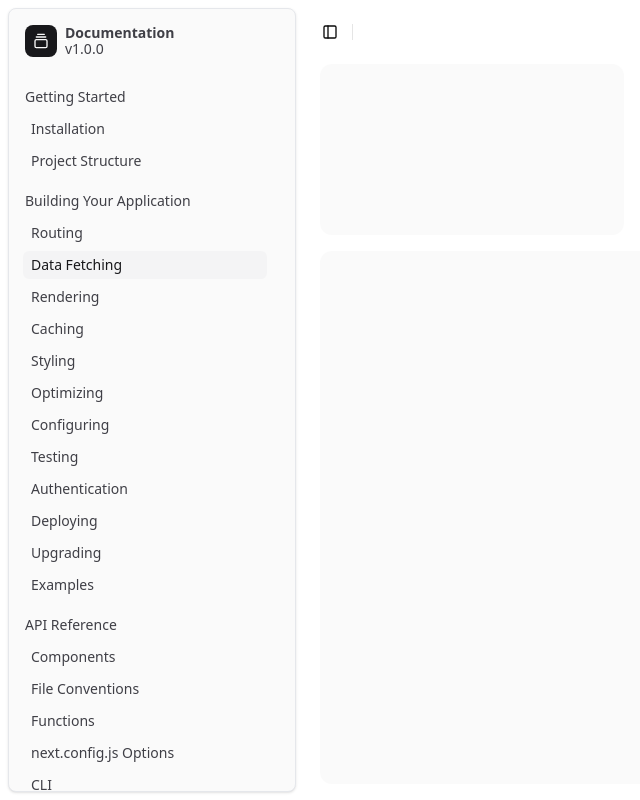
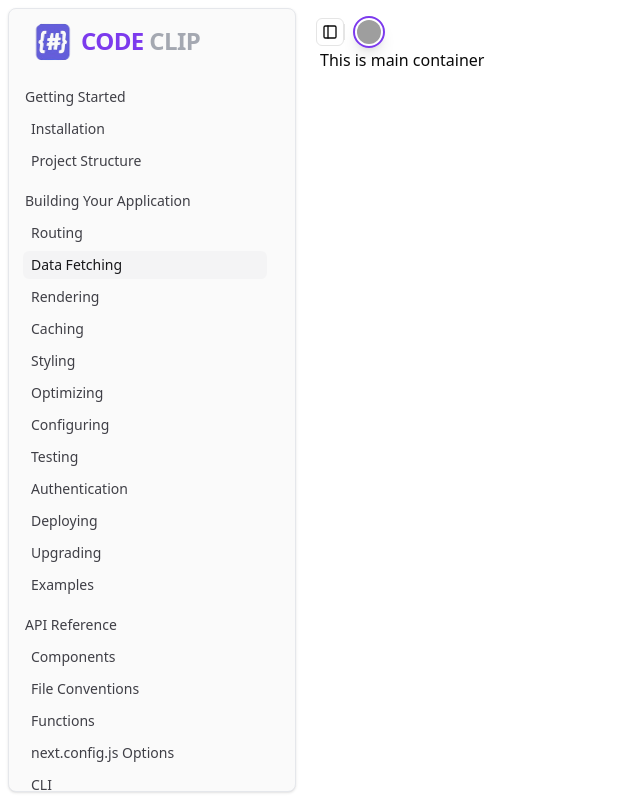
Before and after one commit to dhirajaryaa/Code-Clip-Frontend, a React (Vite) app: page /dashboard in a window 1280 px wide. Shown: the whole page, without its empty margins (0-640 px from the left). Built offline with nearby package versions, Linux system fonts and the light colour scheme; grey boxes are pictures that could not be loaded.

Commit message:
style: dashboard style and sidebar logo added

```diff
--- a/src/components/custom/AppSidebar.jsx
+++ b/src/components/custom/AppSidebar.jsx
@@ -13,6 +13,7 @@ import {
     SidebarMenuSubButton,
     SidebarMenuSubItem,
 } from "@/components/ui/sidebar"
+import { Logo } from "."
 
 const data = {
     navMain: [
@@ -160,16 +161,9 @@ const AppSidebar = (props) => {
             <SidebarHeader>
                 <SidebarMenu>
                     <SidebarMenuItem>
-                        <SidebarMenuButton size="lg" asChild>
-                            <a href="#">
-                                <div className="flex aspect-square size-8 items-center justify-center rounded-lg bg-sidebar-primary text-sidebar-primary-foreground">
-                                    <GalleryVerticalEnd className="size-4" />
-                                </div>
-                                <div className="flex flex-col gap-0.5 leading-none">
-                                    <span className="font-semibold">Documentation</span>
-                                    <span className="">v1.0.0</span>
-                                </div>
-                            </a>
+                        <SidebarMenuButton size="lg" asChild >
+
+                            <Logo Ref="/dashboard" className={"ml-2"}/>
                         </SidebarMenuButton>
                     </SidebarMenuItem>
                 </SidebarMenu>
--- a/src/components/custom/Logo.jsx
+++ b/src/components/custom/Logo.jsx
@@ -2,9 +2,9 @@ import { Link } from "react-router-dom";
 import LogoIcon from "../../assets/logo.png";
 
 
-function Logo({Ref="/"}) {
+function Logo({Ref="/",className}) {
     return (
-        <Link to={Ref} className='flex items-center justify-start gap-2'>
+        <Link to={Ref} className={`flex items-center justify-start gap-2 ${className}`}>
             <img src={LogoIcon} alt="Code Clip" className='size-10' />
             <h1 className='uppercase tracking-tight text-2xl font-bold text-violet-600'>Code <span className='text-gray-500/60'>Clip</span></h1>
         </Link>
--- a/src/components/custom/UserAvatar.jsx
+++ b/src/components/custom/UserAvatar.jsx
@@ -1,9 +1,9 @@
 import React from 'react'
 import { Avatar, AvatarFallback, AvatarImage } from '../ui/avatar'
 
-function UserAvatar() {
+function UserAvatar({ className }) {
     return (
-        <Avatar className="border-2 border-violet-600 p-[2px] hover:border-violet-500 duration-300 shadow-lg">
+        <Avatar className={`border-2 border-violet-600 p-[2px] hover:border-violet-500 duration-300 shadow-lg ${className}`}>
             <AvatarImage className="rounded-full" src="https://avatars.githubusercontent.com/u/167156303?v=4" />
             <AvatarFallback>DA</AvatarFallback>
         </Avatar>
--- a/src/components/ui/sidebar.jsx
+++ b/src/components/ui/sidebar.jsx
@@ -223,7 +223,7 @@ const SidebarTrigger = React.forwardRef(({ className, onClick, ...props }, ref)
     (<Button
       ref={ref}
       data-sidebar="trigger"
-      variant="ghost"
+      variant="outline"
       size="icon"
       className={cn("h-7 w-7", className)}
       onClick={(event) => {
@@ -498,7 +498,7 @@ const SidebarMenuAction = React.forwardRef(({ className, asChild = false, showOn
         "peer-data-[size=lg]/menu-button:top-2.5",
         "group-data-[collapsible=icon]:hidden",
         showOnHover &&
-          "group-focus-within/menu-item:opacity-100 group-hover/menu-item:opacity-100 data-[state=open]:opacity-100 peer-data-[active=true]/menu-button:text-sidebar-accent-foreground md:opacity-0",
+        "group-focus-within/menu-item:opacity-100 group-hover/menu-item:opacity-100 data-[state=open]:opacity-100 peer-data-[active=true]/menu-button:text-sidebar-accent-foreground md:opacity-0",
         className
       )}
       {...props} />)
--- a/src/pages/Dashboard.jsx
+++ b/src/pages/Dashboard.jsx
@@ -1,4 +1,4 @@
-import { AppSidebar } from "../components/custom/index.js";
+import { AppSidebar, UserAvatar } from "../components/custom/index.js";
 import { Separator } from "../components/ui/separator";
 import { SidebarInset, SidebarProvider, SidebarTrigger } from "../components/ui/sidebar";
 
@@ -10,32 +10,17 @@ const Dashboard = () => {
       }}
     >
       <AppSidebar />
-      <SidebarInset>
-        <header className="flex h-16 shrink-0 items-center gap-2 px-4">
-          <SidebarTrigger className="-ml-1" />
-          <Separator orientation="vertical" className="mr-2 h-4" />
-          {/* <Breadcrumb>
-            <BreadcrumbList>
-              <BreadcrumbItem className="hidden md:block">
-                <BreadcrumbLink href="#">
-                  Building Your Application
-                </BreadcrumbLink>
-              </BreadcrumbItem>
-              <BreadcrumbSeparator className="hidden md:block" />
-              <BreadcrumbItem>
-                <BreadcrumbPage>Data Fetching</BreadcrumbPage>
-              </BreadcrumbItem>
-            </BreadcrumbList>
-          </Breadcrumb> */}
-        </header>
-        <div className="flex flex-1 flex-col gap-4 p-4 pt-0">
-          <div className="grid auto-rows-min gap-4 md:grid-cols-3">
-            <div className="aspect-video rounded-xl bg-muted/50" />
-            <div className="aspect-video rounded-xl bg-muted/50" />
-            <div className="aspect-video rounded-xl bg-muted/50" />
-          </div>
-          <div className="min-h-[100vh] flex-1 rounded-xl bg-muted/50 md:min-h-min" />
-        </div>
+      <SidebarInset >
+        <main className="p-4 ">
+          {/* dashboard header  */}
+          <header className="flex items-center justify-start">
+
+            <SidebarTrigger className="-ml-1 "  />
+            <Separator orientation="vertical" className="mr-2 h-4" />
+            <UserAvatar className={"w-8 h-8"}/>
+          </header>
+          <h1>This is main container</h1>
+        </main>
       </SidebarInset>
     </SidebarProvider>
   );
```
